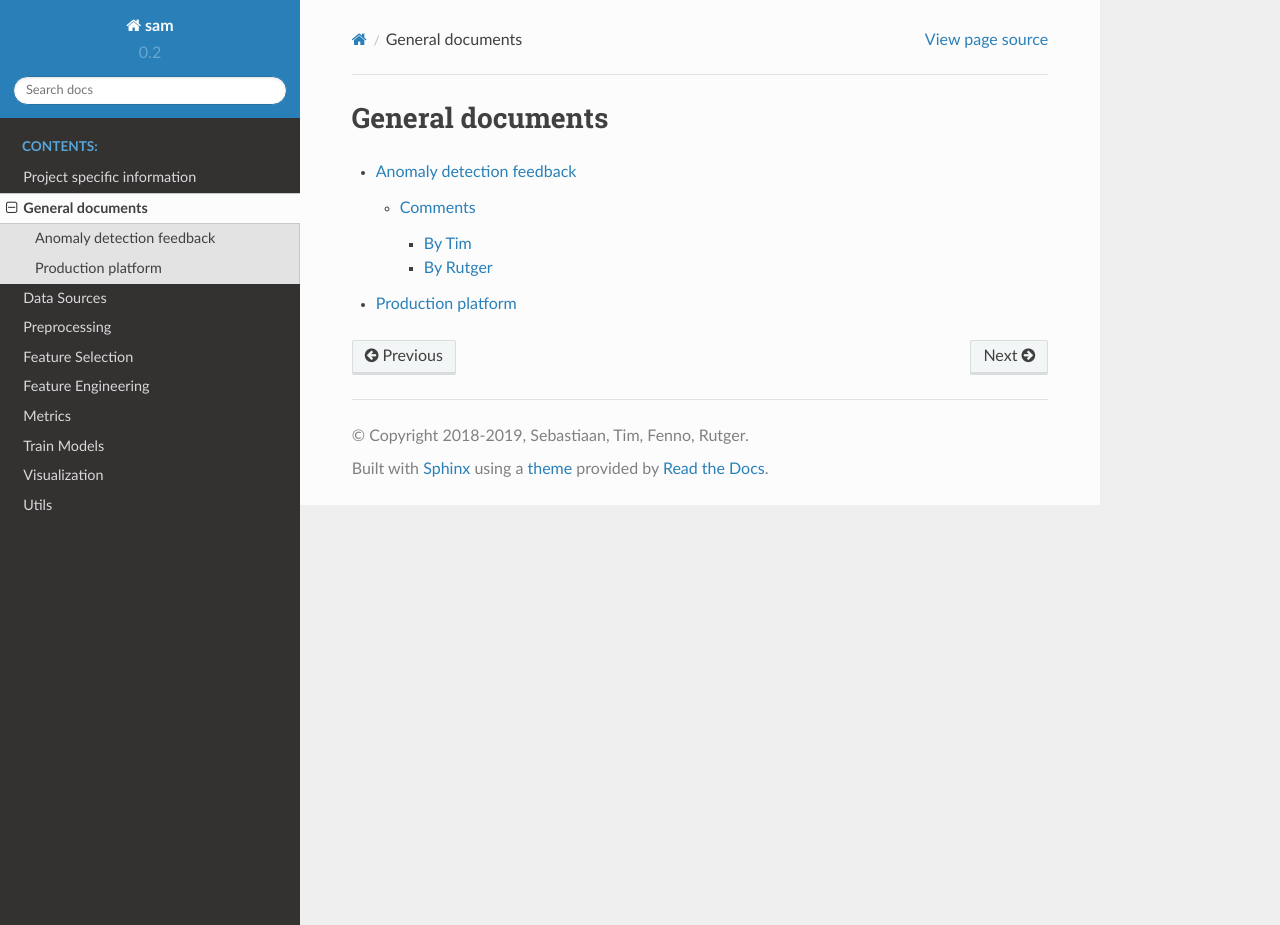
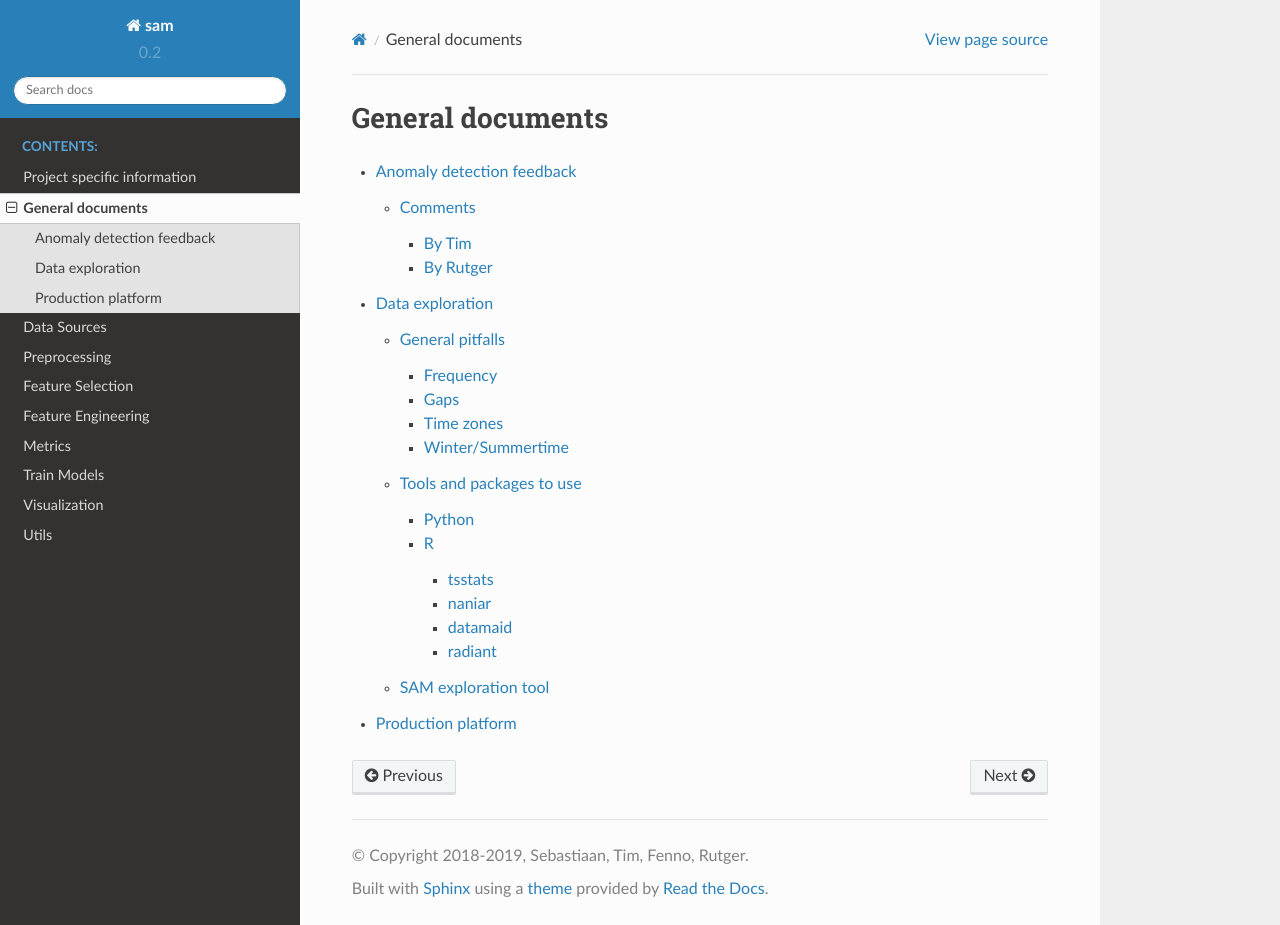
Before and after one commit to RoyalHaskoningDHV/sam, a Sphinx documentation site: the page built from docs/source/general_documents.rst, in a window 1280 px wide and 925 px high. Built offline with Sphinx 7.4.7 and the Read the Docs theme 2.0.0, drawn with Linux system fonts in a browser that asks for light colours; some of the changed lines change nothing that is shown.

Commit message:
Initial data exploration page
Summary: Contains some information about exploration of time series. Fixes T324

Test Plan: It compiles, ran a spell check

Reviewers: fenno, tim

Reviewed By: fenno

Maniphest Tasks: T324

Differential Revision: https://dev.ynformed.nl/D534

```diff
--- a/docs/source/general_documents.rst
+++ b/docs/source/general_documents.rst
@@ -7,4 +7,5 @@ General documents
 .. toctree::
 
   general_documents/anomaly_detection
+  general_documents/data_exploration
   general_documents/production_platform
--- /dev/null
+++ b/docs/source/general_documents/data_exploration.md
@@ -0,0 +1,45 @@
+# Data exploration
+
+There are many ways to do a first data exploration, this document is to help with getting started and give a few guidelines for explorering time series.
+
+In addition to normal exploration, missing values, high cardinality, etc. time series have a few unique characteristics.
+
+## General pitfalls
+
+### Frequency
+How often do you get measurements? Is the frequency varying in one source? What about between sources? Do the measurements shift over time? You might want to convert them to a fixed frequency.
+
+### Gaps
+Are rows 'missing' when you look at the timestamps of the data? How often does this happen? If data misses, is this just in one sensor-series or in a group of sensors or _all_ series at the same time? It might be useful to 'complete' your time series, make it a fixed frequency with NA values if there are gaps. In SAM there is the `complete_timestamps` function.
+
+### Time zones
+In what time zone was the data recorded and what time zone does your system use? Especially important when joining multiple sources. Sometimes the time zone information is recorded in the date field (something like TZ), often it is not, and you should contact the person providing the data.
+
+### Winter/Summertime
+Does your time period span summer/wintertime changes? In this case you get ambiguous data, two measurements at the same time, or big gaps. Prefer to work with timestamps (for example, the unix epoch timestamps: seconds since 1970-01-01, often the default), this removes the problem. If you get ambiguous data, you might be able to determine the correct order from the order of lines in the file.
+
+## Tools and packages to use
+
+### Python
+
+With a pandas dataframe you can use [pandas profiling](https://github.com/pandas-profiling/pandas-profiling). This package will generate a report on _all_ your columns. This can be a quick way to get an overview, but of course you need to take some time to interpret this document.
+
+A package specific for visualising information about missing values is [missingno](https://github.com/ResidentMario/missingno).
+
+### R
+While the SAM-package is a python package, you can sometimes do a first exploration faster in R. For inspiration you can read (and copy code) from [Spectral Analysis of Time Series](https://rstudio-pubs-static.s3.amazonaws.com/9428_1197bd003ebd43c49b429f22ea4f36e5.html) A few packages that can be used for this:
+
+#### [tsstats](http://rpubs.com/sinhrks/plot_tsstats)
+The base package `stats` provides a lot of useful functions, this package is a wrapper to make them easily available in ggplot.
+
+#### [naniar](https://cran.r-project.org/web/packages/naniar/vignettes/getting-started-w-naniar.html)
+Provides insight into missing values and is more capable than Amelia. Especially useful for timeseries is the `miss_var_run()` function. This gives a table with the consecutive runs of missing and non-missing data. For this to work properly you first must make your dataframe 'complete', make sure the frequency is static.
+
+#### [datamaid](https://cran.r-project.org/web/packages/dataMaid/index.html)
+Generates a rapport like pandas profiling.
+
+#### [radiant](https://vnijs.github.io/radiant/)
+An interactive tool, more like BI so probably not that useful. Can also do some machine learning.
+
+## SAM exploration tool
+We will develop a tool using some of these packages, see [T224](https://dev.ynformed.nl/T224) on phabricator.
```
